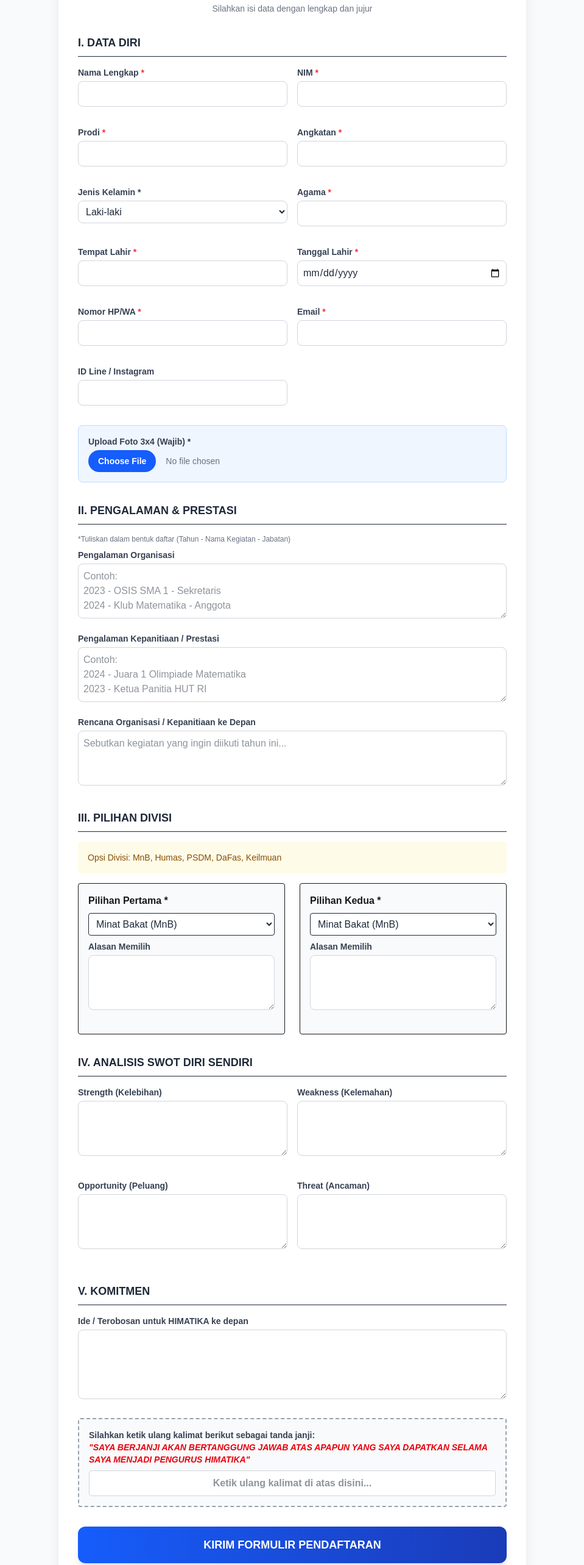
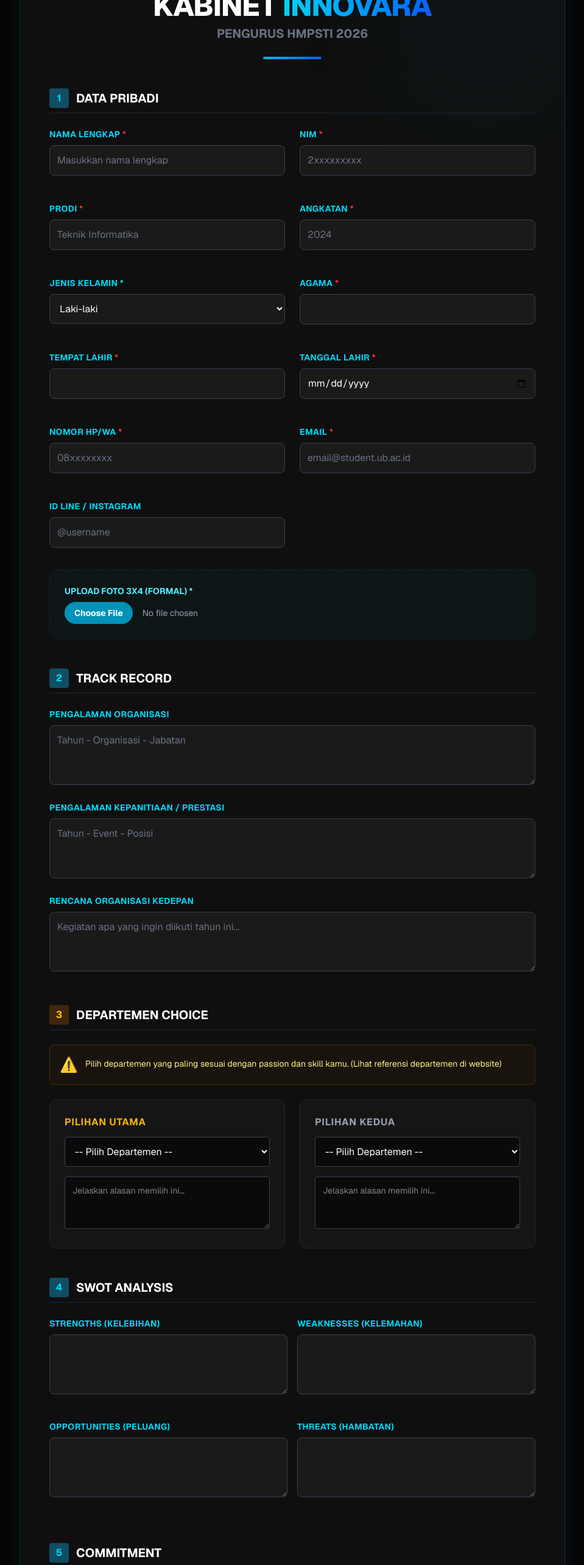
Before and after one commit to znlumins/webdaftarhmpsti, a Next.js app: page / in a window 1280 px wide. Shown: the part 140-2706 px from the top of the page at 61% size, without its empty margins (160-1119 px from the left). Built offline with nearby package versions, Linux system fonts and the light colour scheme.

Commit message:
update form himatika lengkap

```diff
--- a/app/page.tsx
+++ b/app/page.tsx
@@ -12,21 +12,20 @@ export default function Home() {
     setLoading(true);
     setStatus(null);
 
-    // Gunakan FormData untuk handle file upload
     const formElement = e.target;
     const formData = new FormData(formElement);
 
     try {
       const res = await fetch('/api/register', {
         method: 'POST',
-        body: formData, // Jangan di-JSON.stringify karena ada file
+        body: formData,
       });
 
       const data = await res.json();
       if (!res.ok) throw new Error(data.message);
 
       setStatus('success');
-      setMsg('Alhamdulillah! Pendaftaran berhasil dikirim.');
+      setMsg('Success! Data pendaftaran berhasil terkirim ke server.');
       formElement.reset();
       window.scrollTo(0, 0);
     } catch (err: any) {
@@ -38,152 +37,210 @@ export default function Home() {
     }
   }
 
-  // Komponen input biar kodingan rapi
+  // --- KOMPONEN INPUT VERSI DARK MODE ---
   const InputText = ({ label, name, type = "text", req = false, placeholder = "" }: any) => (
-    <div className="mb-4">
-      <label className="block text-sm font-semibold text-gray-700 mb-1">{label} {req && <span className="text-red-500">*</span>}</label>
-      <input name={name} type={type} required={req} placeholder={placeholder} className="w-full border border-gray-300 rounded-lg p-2 focus:ring-2 focus:ring-blue-500 outline-none text-gray-800 bg-white" />
+    <div className="mb-5">
+      <label className="block text-sm font-bold text-cyan-400 mb-2 tracking-wide uppercase">
+        {label} {req && <span className="text-red-500">*</span>}
+      </label>
+      <input
+        name={name}
+        type={type}
+        required={req}
+        placeholder={placeholder}
+        className="w-full bg-[#1a1a1a] border border-gray-700 rounded-lg p-3 text-white placeholder-gray-500 focus:ring-2 focus:ring-cyan-500 focus:border-transparent outline-none transition-all duration-300"
+      />
     </div>
   );
 
   const TextArea = ({ label, name, rows = 3, placeholder = "" }: any) => (
-    <div className="mb-4">
-      <label className="block text-sm font-semibold text-gray-700 mb-1">{label}</label>
-      <textarea name={name} rows={rows} placeholder={placeholder} className="w-full border border-gray-300 rounded-lg p-2 focus:ring-2 focus:ring-blue-500 outline-none text-gray-800 bg-white"></textarea>
+    <div className="mb-5">
+      <label className="block text-sm font-bold text-cyan-400 mb-2 tracking-wide uppercase">
+        {label}
+      </label>
+      <textarea
+        name={name}
+        rows={rows}
+        placeholder={placeholder}
+        className="w-full bg-[#1a1a1a] border border-gray-700 rounded-lg p-3 text-white placeholder-gray-500 focus:ring-2 focus:ring-cyan-500 focus:border-transparent outline-none transition-all duration-300"
+      ></textarea>
     </div>
   );
 
+  // Opsi Departemen (Sesuai Gambar)
+  const DepartemenOptions = () => (
+    <>
+      <option value="" disabled selected className="bg-gray-900 text-gray-400">-- Pilih Departemen --</option>
+      <option value="PSDM" className="bg-gray-900">PSDM</option>
+      <option value="Inovasi dan Teknologi" className="bg-gray-900">Inovasi dan Teknologi</option>
+      <option value="Media dan Informasi Digital" className="bg-gray-900">Media dan Informasi Digital</option>
+      <option value="Advokesma" className="bg-gray-900">Advokesma</option>
+      <option value="Hubungan Eksternal" className="bg-gray-900">Hubungan Eksternal</option>
+      <option value="Ekonomi Kreatif" className="bg-gray-900">Ekonomi Kreatif</option>
+      <option value="Kreatifitas dan Olahraga" className="bg-gray-900">Kreatifitas dan Olahraga</option>
+    </>
+  );
+
   return (
-    <main className="min-h-screen bg-gray-50 py-10 px-4">
-      <div className="max-w-3xl mx-auto bg-white p-8 rounded-xl shadow-xl border-t-4 border-blue-600">
+    // Background Utama Hitam Pekat (Sesuai Landing Page)
+    <main className="min-h-screen bg-[#050505] text-white py-12 px-4 font-sans selection:bg-cyan-500 selection:text-black">
 
-        {/* Header sesuai PDF */}
-        <div className="text-center mb-8">
-          <h1 className="text-2xl font-bold text-gray-900">FORMULIR PENDAFTARAN</h1>
-          <h2 className="text-xl font-bold text-blue-600">PENGURUS HIMATIKA 2025</h2>
-          <p className="text-sm text-gray-500 mt-2">Silahkan isi data dengan lengkap dan jujur</p>
+      {/* Container Form (Card Dark) */}
+      <div className="max-w-4xl mx-auto bg-[#0f0f0f] p-8 md:p-12 rounded-2xl shadow-[0_0_40px_-10px_rgba(6,182,212,0.15)] border border-gray-800 relative overflow-hidden">
+
+        {/* Dekorasi Glow di Background */}
+        <div className="absolute top-0 right-0 w-64 h-64 bg-cyan-600 rounded-full blur-[120px] opacity-10 pointer-events-none"></div>
+        <div className="absolute bottom-0 left-0 w-64 h-64 bg-yellow-600 rounded-full blur-[120px] opacity-5 pointer-events-none"></div>
+
+        {/* HEADER INNOVARA */}
+        <div className="text-center mb-12 relative z-10">
+          <p className="text-sm text-gray-400 tracking-[0.2em] mb-2 font-bold uppercase">Open Recruitment</p>
+          <h1 className="text-4xl md:text-5xl font-extrabold text-white mb-2 tracking-tight">
+            KABINET <span className="text-transparent bg-clip-text bg-gradient-to-r from-cyan-400 to-blue-600">INNOVARA</span>
+          </h1>
+          <h2 className="text-xl font-bold text-gray-500 mb-6">PENGURUS HMPSTI 2026</h2>
+          <div className="h-1 w-24 bg-gradient-to-r from-cyan-500 to-blue-600 mx-auto rounded-full"></div>
         </div>
 
-        {/* Notifikasi */}
+        {/* Notifikasi Status */}
         {status && (
-          <div className={`p-4 rounded-lg mb-6 text-center font-medium ${status === 'success' ? 'bg-green-100 text-green-700' : 'bg-red-100 text-red-700'}`}>
+          <div className={`p-4 rounded-lg mb-8 text-center border font-bold ${status === 'success' ? 'bg-green-900/30 border-green-500 text-green-400' : 'bg-red-900/30 border-red-500 text-red-400'}`}>
             {msg}
           </div>
         )}
 
-        <form onSubmit={handleSubmit} className="space-y-8">
+        <form onSubmit={handleSubmit} className="space-y-12 relative z-10">
 
           {/* BAGIAN 1: Data Diri */}
           <section>
-            <h3 className="text-lg font-bold text-gray-800 border-b pb-2 mb-4">I. DATA DIRI</h3>
-            <div className="grid grid-cols-1 md:grid-cols-2 gap-4">
-              <InputText label="Nama Lengkap" name="nama" req={true} />
-              <InputText label="NIM" name="nim" req={true} />
-              <InputText label="Prodi" name="prodi" req={true} />
-              <InputText label="Angkatan" name="angkatan" req={true} />
+            <div className="flex items-center gap-3 mb-6 border-b border-gray-800 pb-2">
+              <div className="w-8 h-8 rounded bg-cyan-900 text-cyan-400 flex items-center justify-center font-bold">1</div>
+              <h3 className="text-xl font-bold text-white">DATA PRIBADI</h3>
+            </div>
 
-              <div className="mb-4">
-                <label className="block text-sm font-semibold text-gray-700 mb-1">Jenis Kelamin *</label>
-                <select name="jenis_kelamin" className="w-full border border-gray-300 rounded-lg p-2 bg-white text-gray-800">
-                  <option value="Laki-laki">Laki-laki</option>
-                  <option value="Perempuan">Perempuan</option>
+            <div className="grid grid-cols-1 md:grid-cols-2 gap-6">
+              <InputText label="Nama Lengkap" name="nama" req={true} placeholder="Masukkan nama lengkap" />
+              <InputText label="NIM" name="nim" req={true} placeholder="2xxxxxxxxx" />
+              <InputText label="Prodi" name="prodi" req={true} placeholder="Teknik Informatika" />
+              <InputText label="Angkatan" name="angkatan" req={true} placeholder="2024" />
+
+              <div className="mb-5">
+                <label className="block text-sm font-bold text-cyan-400 mb-2 tracking-wide uppercase">Jenis Kelamin *</label>
+                <select name="jenis_kelamin" className="w-full bg-[#1a1a1a] border border-gray-700 rounded-lg p-3 text-white focus:ring-2 focus:ring-cyan-500 outline-none">
+                  <option value="Laki-laki" className="bg-gray-900">Laki-laki</option>
+                  <option value="Perempuan" className="bg-gray-900">Perempuan</option>
                 </select>
               </div>
 
               <InputText label="Agama" name="agama" req={true} />
               <InputText label="Tempat Lahir" name="tempat_lahir" req={true} />
               <InputText label="Tanggal Lahir" name="tanggal_lahir" type="date" req={true} />
-              <InputText label="Nomor HP/WA" name="hp" type="tel" req={true} />
-              <InputText label="Email" name="email" type="email" req={true} />
-              <InputText label="ID Line / Instagram" name="id_line_ig" />
+              <InputText label="Nomor HP/WA" name="hp" type="tel" req={true} placeholder="08xxxxxxxx" />
+              <InputText label="Email" name="email" type="email" req={true} placeholder="email@student.ub.ac.id" />
+              <InputText label="ID Line / Instagram" name="id_line_ig" placeholder="@username" />
             </div>
 
-            {/* Upload Foto */}
-            <div className="mt-4 bg-blue-50 p-4 rounded-lg border border-blue-200">
-              <label className="block text-sm font-semibold text-gray-700 mb-1">Upload Foto 3x4 (Wajib) *</label>
-              <input type="file" name="foto" required accept="image/*" className="block w-full text-sm text-gray-500 file:mr-4 file:py-2 file:px-4 file:rounded-full file:border-0 file:text-sm file:font-semibold file:bg-blue-600 file:text-white hover:file:bg-blue-700" />
+            <div className="mt-4 bg-cyan-900/10 border border-cyan-800/30 p-6 rounded-xl border-dashed">
+              <label className="block text-sm font-bold text-cyan-300 mb-2 uppercase">Upload Foto 3x4 (Formal) *</label>
+              <input type="file" name="foto" required accept="image/*" className="block w-full text-sm text-gray-400 file:mr-4 file:py-2 file:px-4 file:rounded-full file:border-0 file:text-sm file:font-bold file:bg-cyan-600 file:text-white hover:file:bg-cyan-500 transition-colors cursor-pointer" />
             </div>
           </section>
 
           {/* BAGIAN 2: Pengalaman */}
           <section>
-            <h3 className="text-lg font-bold text-gray-800 border-b pb-2 mb-4">II. PENGALAMAN & PRESTASI</h3>
-            <p className="text-xs text-gray-500 mb-2">*Tuliskan dalam bentuk daftar (Tahun - Nama Kegiatan - Jabatan)</p>
+             <div className="flex items-center gap-3 mb-6 border-b border-gray-800 pb-2">
+              <div className="w-8 h-8 rounded bg-cyan-900 text-cyan-400 flex items-center justify-center font-bold">2</div>
+              <h3 className="text-xl font-bold text-white">TRACK RECORD</h3>
+            </div>
 
-            <TextArea label="Pengalaman Organisasi" name="pengalaman_organisasi" placeholder="Contoh:&#10;2023 - OSIS SMA 1 - Sekretaris&#10;2024 - Klub Matematika - Anggota" />
-            <TextArea label="Pengalaman Kepanitiaan / Prestasi" name="pengalaman_kepanitiaan" placeholder="Contoh:&#10;2024 - Juara 1 Olimpiade Matematika&#10;2023 - Ketua Panitia HUT RI" />
-            <TextArea label="Rencana Organisasi / Kepanitiaan ke Depan" name="rencana_ke_depan" placeholder="Sebutkan kegiatan yang ingin diikuti tahun ini..." />
+            <TextArea label="Pengalaman Organisasi" name="pengalaman_organisasi" placeholder="Tahun - Organisasi - Jabatan" />
+            <TextArea label="Pengalaman Kepanitiaan / Prestasi" name="pengalaman_kepanitiaan" placeholder="Tahun - Event - Posisi" />
+            <TextArea label="Rencana Organisasi Kedepan" name="rencana_ke_depan" placeholder="Kegiatan apa yang ingin diikuti tahun ini..." />
           </section>
 
-          {/* BAGIAN 3: Pilihan Divisi */}
+          {/* BAGIAN 3: Pilihan Departemen (Sesuai Gambar 2) */}
           <section>
-            <h3 className="text-lg font-bold text-gray-800 border-b pb-2 mb-4">III. PILIHAN DIVISI</h3>
-            <div className="bg-yellow-50 p-4 rounded mb-4 text-sm text-yellow-800">
-              Opsi Divisi: MnB, Humas, PSDM, DaFas, Keilmuan
+            <div className="flex items-center gap-3 mb-6 border-b border-gray-800 pb-2">
+              {/* Menggunakan warna Kuning/Emas sesuai gambar tombol Departemen */}
+              <div className="w-8 h-8 rounded bg-yellow-900/50 text-yellow-400 flex items-center justify-center font-bold">3</div>
+              <h3 className="text-xl font-bold text-white">DEPARTEMEN CHOICE</h3>
+            </div>
+
+            <div className="p-4 rounded-lg bg-yellow-900/10 border border-yellow-700/30 text-yellow-200 text-sm mb-6 flex items-start gap-3">
+              <span className="text-2xl">⚠️</span>
+              <p className="mt-1">Pilih departemen yang paling sesuai dengan passion dan skill kamu. (Lihat referensi departemen di website)</p>
             </div>
 
             <div className="grid grid-cols-1 md:grid-cols-2 gap-6">
-              <div className="bg-gray-50 p-4 rounded border">
-                <label className="block font-bold mb-2">Pilihan Pertama *</label>
-                <select name="pilihan_1" className="w-full mb-2 p-2 rounded border bg-white text-gray-800">
-                  <option value="MnB">Minat Bakat (MnB)</option>
-                  <option value="Humas">Humas</option>
-                  <option value="PSDM">PSDM</option>
-                  <option value="DaFas">Dana & Fasilitas</option>
-                  <option value="Keilmuan">Keilmuan</option>
+              {/* Pilihan 1 */}
+              <div className="bg-[#151515] p-6 rounded-xl border border-gray-800 hover:border-yellow-600/50 transition-colors group">
+                <label className="block font-bold mb-3 text-yellow-500 group-hover:text-yellow-400 transition-colors uppercase tracking-wider">Pilihan Utama</label>
+                <select name="pilihan_1" required className="w-full mb-4 p-3 rounded bg-[#0a0a0a] border border-gray-700 text-white focus:ring-2 focus:ring-yellow-500 outline-none">
+                  <DepartemenOptions />
                 </select>
-                <TextArea label="Alasan Memilih" name="alasan_1" rows={3} />
+                <textarea name="alasan_1" rows={3} placeholder="Jelaskan alasan memilih ini..." className="w-full bg-[#0a0a0a] border border-gray-700 rounded p-3 text-white focus:ring-1 focus:ring-yellow-500 outline-none text-sm"></textarea>
               </div>
 
-              <div className="bg-gray-50 p-4 rounded border">
-                <label className="block font-bold mb-2">Pilihan Kedua *</label>
-                <select name="pilihan_2" className="w-full mb-2 p-2 rounded border bg-white text-gray-800">
-                  <option value="MnB">Minat Bakat (MnB)</option>
-                  <option value="Humas">Humas</option>
-                  <option value="PSDM">PSDM</option>
-                  <option value="DaFas">Dana & Fasilitas</option>
-                  <option value="Keilmuan">Keilmuan</option>
+              {/* Pilihan 2 */}
+              <div className="bg-[#151515] p-6 rounded-xl border border-gray-800 hover:border-yellow-600/50 transition-colors group">
+                <label className="block font-bold mb-3 text-gray-400 group-hover:text-yellow-400 transition-colors uppercase tracking-wider">Pilihan Kedua</label>
+                <select name="pilihan_2" required className="w-full mb-4 p-3 rounded bg-[#0a0a0a] border border-gray-700 text-white focus:ring-2 focus:ring-yellow-500 outline-none">
+                  <DepartemenOptions />
                 </select>
-                <TextArea label="Alasan Memilih" name="alasan_2" rows={3} />
+                <textarea name="alasan_2" rows={3} placeholder="Jelaskan alasan memilih ini..." className="w-full bg-[#0a0a0a] border border-gray-700 rounded p-3 text-white focus:ring-1 focus:ring-yellow-500 outline-none text-sm"></textarea>
               </div>
             </div>
           </section>
 
           {/* BAGIAN 4: Analisis SWOT */}
           <section>
-            <h3 className="text-lg font-bold text-gray-800 border-b pb-2 mb-4">IV. ANALISIS SWOT DIRI SENDIRI</h3>
+            <div className="flex items-center gap-3 mb-6 border-b border-gray-800 pb-2">
+              <div className="w-8 h-8 rounded bg-cyan-900 text-cyan-400 flex items-center justify-center font-bold">4</div>
+              <h3 className="text-xl font-bold text-white">SWOT ANALYSIS</h3>
+            </div>
             <div className="grid grid-cols-1 md:grid-cols-2 gap-4">
-              <TextArea label="Strength (Kelebihan)" name="swot_s" rows={3} />
-              <TextArea label="Weakness (Kelemahan)" name="swot_w" rows={3} />
-              <TextArea label="Opportunity (Peluang)" name="swot_o" rows={3} />
-              <TextArea label="Threat (Ancaman)" name="swot_t" rows={3} />
+              <TextArea label="Strengths (Kelebihan)" name="swot_s" rows={3} />
+              <TextArea label="Weaknesses (Kelemahan)" name="swot_w" rows={3} />
+              <TextArea label="Opportunities (Peluang)" name="swot_o" rows={3} />
+              <TextArea label="Threats (Hambatan)" name="swot_t" rows={3} />
             </div>
           </section>
 
           {/* BAGIAN 5: Ide & Komitmen */}
           <section>
-            <h3 className="text-lg font-bold text-gray-800 border-b pb-2 mb-4">V. KOMITMEN</h3>
-            <TextArea label="Ide / Terobosan untuk HIMATIKA ke depan" name="ide_terobosan" rows={4} />
+            <div className="flex items-center gap-3 mb-6 border-b border-gray-800 pb-2">
+              <div className="w-8 h-8 rounded bg-cyan-900 text-cyan-400 flex items-center justify-center font-bold">5</div>
+              <h3 className="text-xl font-bold text-white">COMMITMENT</h3>
+            </div>
 
-            <div className="mt-6 p-4 border-2 border-dashed border-gray-400 rounded bg-gray-50">
-              <label className="block text-sm font-bold text-gray-700 mb-2">
-                Silahkan ketik ulang kalimat berikut sebagai tanda janji:
+            <TextArea label="Ide Inovasi untuk HMPSTI" name="ide_terobosan" rows={4} placeholder="Jelaskan ide kreatifmu..." />
+
+            <div className="mt-8 p-6 border border-dashed border-gray-600 rounded-xl bg-[#151515]">
+              <label className="block text-sm text-gray-400 mb-3 text-center">
+                Silahkan ketik ulang kalimat komitmen berikut dengan <b>SAMA PERSIS</b>:
                 <br/>
-                <span className="italic text-red-600">"SAYA BERJANJI AKAN BERTANGGUNG JAWAB ATAS APAPUN YANG SAYA DAPATKAN SELAMA SAYA MENJADI PENGURUS HIMATIKA"</span>
+                <span className="block mt-2 font-bold text-cyan-400 italic text-lg">"SAYA BERJANJI AKAN BERTANGGUNG JAWAB ATAS APAPUN YANG SAYA DAPATKAN SELAMA SAYA MENJADI PENGURUS HMPSTI"</span>
               </label>
-              <input name="pernyataan_komitmen" required type="text" className="w-full border border-gray-300 rounded p-2 text-center font-bold text-gray-800 bg-white" placeholder="Ketik ulang kalimat di atas disini..." />
+              <input name="pernyataan_komitmen" required type="text" className="w-full bg-black border border-gray-700 rounded-lg p-4 text-center font-bold text-white focus:border-cyan-500 outline-none" placeholder="Ketik kalimat janji di sini..." />
             </div>
           </section>
 
+          {/* Tombol Submit ala Landing Page Innovara */}
           <button
             type="submit"
             disabled={loading}
-            className={`w-full text-white font-bold text-lg py-4 px-4 rounded-xl shadow-lg transition-transform transform hover:scale-[1.02] ${
-              loading ? 'bg-gray-400 cursor-not-allowed' : 'bg-gradient-to-r from-blue-600 to-blue-800 hover:from-blue-700 hover:to-blue-900'
+            className={`w-full font-extrabold text-xl py-5 px-6 rounded-xl shadow-[0_0_20px_rgba(6,182,212,0.4)] transition-all duration-300 transform hover:scale-[1.01] hover:shadow-[0_0_30px_rgba(6,182,212,0.6)] ${
+              loading
+                ? 'bg-gray-800 text-gray-500 cursor-not-allowed'
+                : 'bg-gradient-to-r from-cyan-500 to-blue-700 text-white hover:from-cyan-400 hover:to-blue-600'
             }`}
           >
-            {loading ? 'Sedang Mengirim Data...' : 'KIRIM FORMULIR PENDAFTARAN'}
+            {loading ? 'SENDING DATA...' : 'SUBMIT APPLICATION NOW 🚀'}
           </button>
+
+          <p className="text-center text-xs text-gray-600 mt-4">
+            HMPSTI Cabinet Innovara 2026 Registration System
+          </p>
 
         </form>
       </div>
```
